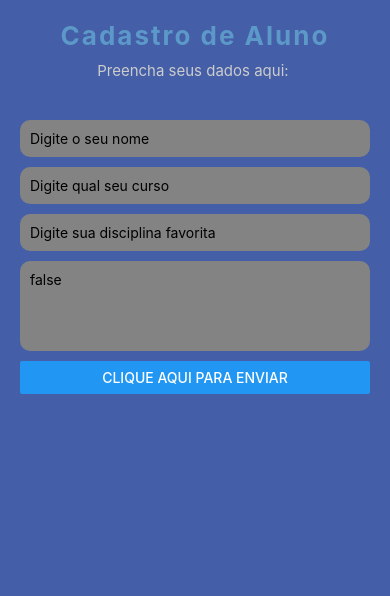
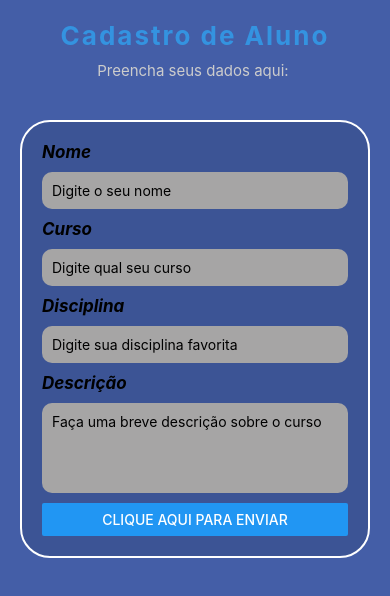
Before and after one commit to LuisGdev13/CP1-Mobile, a React Native app: screen / in a window 390 px wide. Shown: the top 596 px of the page. Built offline with nearby package versions, Linux system fonts and the light colour scheme.

Commit message:
feat: Adicionando boxform e organizando estilo

```diff
--- a/App.js
+++ b/App.js
@@ -8,19 +8,20 @@ export default function App() {
   const[nomeAluno,setNomeAluno]=useState("")
   const[cAluno,setCursoAluno]=useState("")
   const [disciAluno, setDisciplinaAluno] = useState("");
-  const [descAluno, setDescricao] = useState(false);
+  const [descAluno, setDescricao] = useState("");
   const[mostrarDados,setMostrarDados]=useState(false)
 
 
   return (
-
     <SafeAreaProvider>
       <SafeAreaView style={styles.container}>
         <Text style={styles.titulo}>Cadastro de Aluno</Text>
         <Text style={styles.subtitulo}>Preencha seus dados aqui: </Text>
 
 
+      <View style={styles.boxForm}>
 
+      <Text style={styles.textTitulo}>Nome</Text>
       <TextInput
         placeholder='Digite o seu nome'
         style={styles.input}
@@ -30,6 +31,7 @@ export default function App() {
         value={nomeAluno}
       />
 
+      <Text style={styles.textTitulo}>Curso</Text>
       <TextInput
         placeholder='Digite qual seu curso'
         style={styles.input}
@@ -39,6 +41,7 @@ export default function App() {
         value={cAluno}
       />
 
+      <Text style={styles.textTitulo}>Disciplina</Text>
       <TextInput
         placeholder='Digite sua disciplina favorita'
         style={styles.input}
@@ -48,6 +51,7 @@ export default function App() {
         value={disciAluno}
       />
 
+      <Text style={styles.textTitulo}>Descrição</Text>
       <TextInput
         placeholder='Faça uma breve descrição sobre o curso '
         style={styles.inputDescricao}
@@ -63,6 +67,7 @@ export default function App() {
       title='Clique aqui para enviar'
       onPress={()=>setMostrarDados(!mostrarDados)}
     />
+  </View>
 
     {mostrarDados && (
   <RenderizarDados
@@ -70,9 +75,7 @@ export default function App() {
     cAluno={cAluno}
     disciAluno={disciAluno}
     descAluno={descAluno}
-  />
-)}
-
+  />)}
 
       <StatusBar style="auto" />
     </SafeAreaView>
@@ -89,13 +92,13 @@ const styles = StyleSheet.create({
     gap: 10,
   },
   input: {
-    backgroundColor: "#838383",
+    backgroundColor: "#a6a5a5",
     width: '100%',
     borderRadius: 10,
     padding: 10,
   },
   inputDescricao: {
-    backgroundColor: "#838383",
+    backgroundColor: "#a6a5a5",
     width: '100%',
     borderRadius: 10,
     padding: 10,
@@ -103,7 +106,7 @@ const styles = StyleSheet.create({
     textAlignVertical: 'top',
   },
   titulo: {
-    color: '#5c98c8',
+    color: '#3493e0',
     fontSize: 26,
     fontWeight: 'bold',
     textAlign: 'center',
@@ -115,4 +118,18 @@ const styles = StyleSheet.create({
     marginBottom: 30,
     fontSize: 15,
   },
+  boxForm: {
+    width: '100%',
+    backgroundColor: '#0b112420',
+    padding: 20,
+    borderRadius: 30,
+    gap: 10,
+    borderWidth: 2,
+    borderColor: '#ffffff'
+  },
+  textTitulo: {
+    fontSize: 17,
+    fontStyle: "italic",
+    fontWeight: 'bold'
+  }
 });
```
